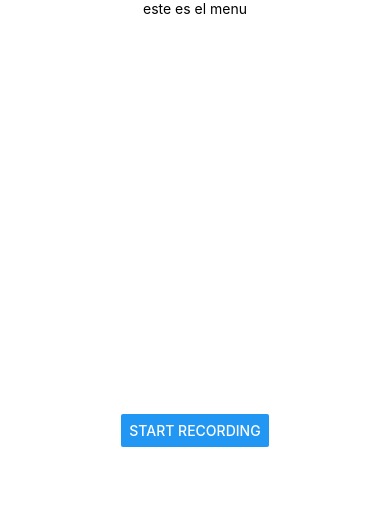
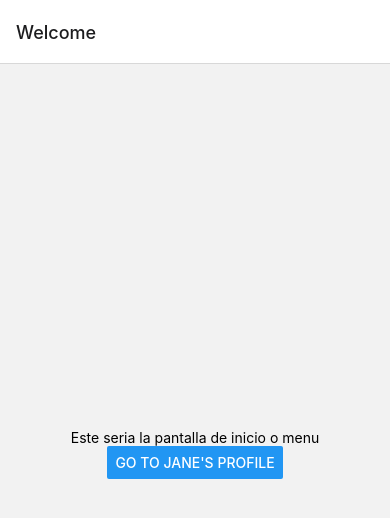
Before and after one commit to joytan12/proyecto34, a React Native app: screen /Home in a window 390 px wide. Shown: the top 518 px of the page. Built offline with nearby package versions, Linux system fonts and the light colour scheme.

Commit message:
Se agrega funcion para cambiar de pantalla

```diff
--- a/App.js
+++ b/App.js
@@ -1,14 +1,22 @@
 import React from 'react';
 import { StyleSheet, View } from 'react-native';
 //import Login from './src/components/main.jsx';
-import Menu from './src/components/menu.jsx';
+import HomeScreen from './Screens/Home.js';
+import SettingScreen from './Screens/Setting.js';
+import {NavigationContainer} from '@react-navigation/native';
+import {createNativeStackNavigator} from '@react-navigation/native-stack';
+
+const Stack = createNativeStackNavigator();
 
 
 export default function app() {
   return (
-    <View style={styles.container}>
-      <Menu />
-    </View>
+    <NavigationContainer>
+      <Stack.Navigator>
+        <Stack.Screen name="Home" component={HomeScreen} options={{title: 'Welcome'}} />
+        <Stack.Screen name="Settings" component={SettingScreen} />
+      </Stack.Navigator>
+    </NavigationContainer>
   );
 }
 
--- /dev/null
+++ b/Screens/Home.js
@@ -0,0 +1,14 @@
+import React from 'react';
+import { Text, View, Button} from 'react-native';
+
+export default function HomeScreen({navigation}) {
+    return (
+        <View style={{flex:1, alignItems:'center', justifyContent:'center'}}>
+            <Text>Este seria la pantalla de inicio o menu</Text>
+            <Button title="Go to Jane's profile" onPress={() => navigation.navigate('Profile', {name: 'Jane'}) } />
+        </View>
+    )
+}
+const ProfileScreen = ({navigation, route}) => {
+    return <Text>This is {route.params.name}'s profile</Text>;
+  };
--- /dev/null
+++ b/Screens/Setting.js
@@ -0,0 +1,14 @@
+import React from 'react';
+import { View, Text } from 'react-native';
+
+export default function SettingScreen({navigation}) {
+    return (
+        <View style={{flex:1, alignItems:'center', justifyContent:'center'}}>
+            <Text>Este seria la pantalla de inicio o menu</Text>
+            <Button title="Go to Jane's profile" onPress={() => navigation.navigate('Profile', {name: 'Jane'}) } />
+        </View>
+    )
+}
+const ProfileScreen = ({navigation, route}) => {
+    return <Text>This is {route.params.name}'s profile</Text>;
+    };
--- a/package.json
+++ b/package.json
@@ -9,6 +9,8 @@
     "web": "expo start --web"
   },
   "dependencies": {
+    "@react-navigation/native": "^6.1.6",
+    "@react-navigation/native-stack": "^6.9.12",
     "expo": "~47.0.12",
     "expo-auth-session": "~3.8.0",
     "expo-av": "~13.0.3",
@@ -17,7 +19,9 @@
     "expo-updates": "~0.15.6",
     "expo-web-browser": "~12.0.0",
     "react": "18.1.0",
-    "react-native": "0.70.5"
+    "react-native": "0.70.5",
+    "react-native-safe-area-context": "^4.5.0",
+    "react-native-screens": "^3.20.0"
   },
   "devDependencies": {
     "@babel/core": "^7.12.9"
```
Also changed, not shown: 1 other file (tests, documents, lock files or other folders).
